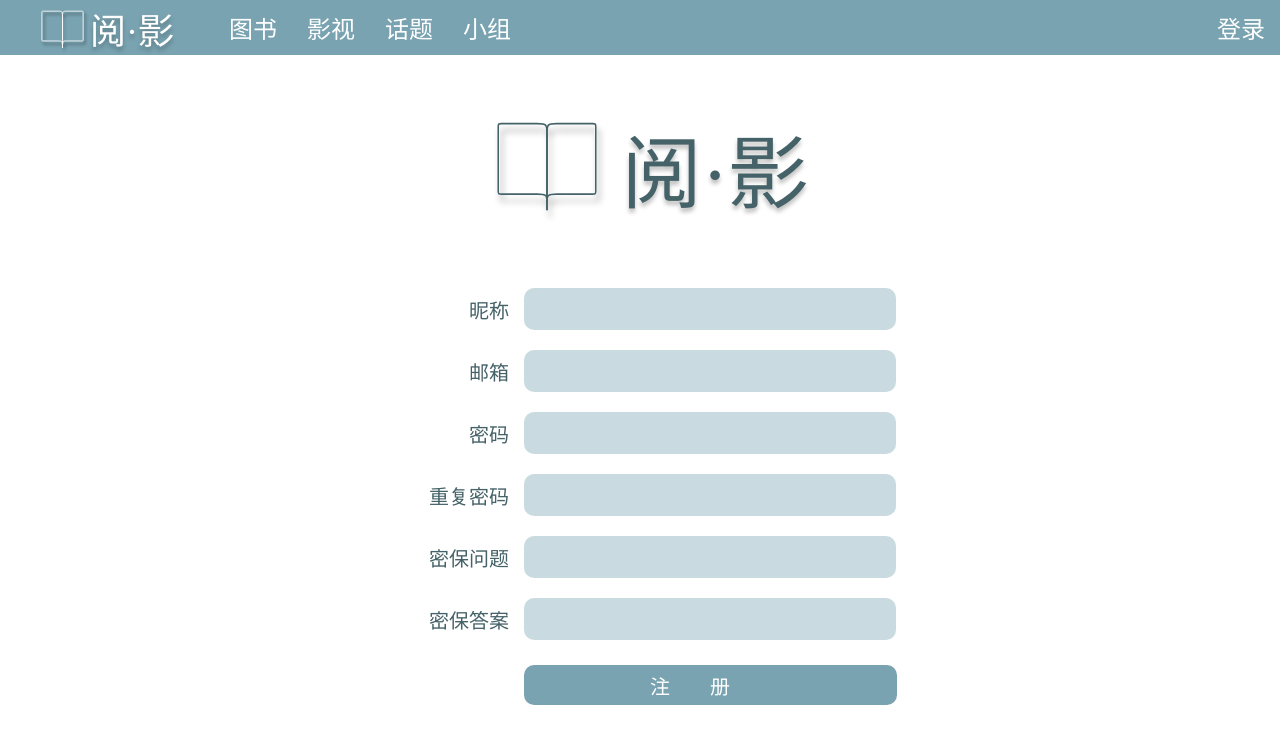
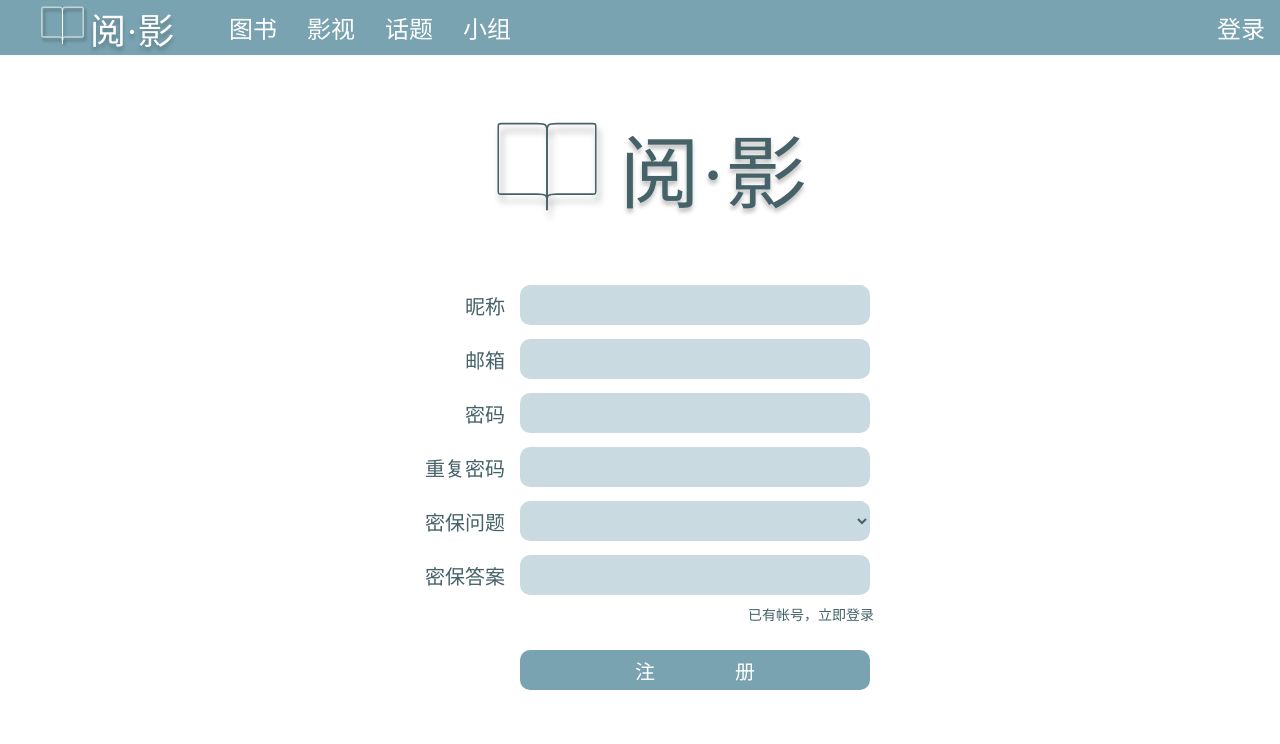
Before and after one commit to CheangFouSUY/web-yueying, a Vue app: page /register in a window 1280 px wide. Shown: the top 744 px of the page. Built offline with nearby package versions, Linux system fonts and the light colour scheme.

Commit message:
register done

```diff
--- a/src/components/Header.vue
+++ b/src/components/Header.vue
@@ -24,6 +24,7 @@ export default {
     width: 55px;
     float: left;
     margin-left: 30px;
+    margin-top: -4px;
 }
 
 #logoName{
@@ -36,7 +37,6 @@ export default {
 }
 .nav{
     height: 55px;
-    /* padding: 5px; */
     font-size: 24px;
     background-color: #79A3B1;
 }
@@ -49,7 +49,6 @@ a{
     height: 35px;
     /* outline: 1px black solid; */
     margin: auto ;
-    /* margin-top: 20px; */
     padding: 10px 15px;
     padding-right: 15px;
     color: white;
--- a/src/views/Register.vue
+++ b/src/views/Register.vue
@@ -24,28 +24,28 @@
             </div>
             <div>
                 <span>密保问题</span>
-                <form action="">
-                    <input list="securityQuestions" name="securityQuestion">
-                    <datalist id="securityQuestions">
-                        <option value="您最喜欢的颜色是？"></option>
-                        <option value="您最讨厌的食物？"></option>
-                        <option value="您的最要好闺蜜/兄弟是？"></option>
-                        <option value="您的爱好是？"></option>
-                        <option value="您的初恋是？"></option>
-                    </datalist>
-                </form>
+                <select id="sQuestion" name="sQuestion">
+                    <option style="display: none"></option>
+                    <option value="colour">您最喜欢的颜色是？</option>
+                    <option value="food">您最讨厌的食物？</option>
+                    <option value="friend">您的最要好闺蜜/兄弟是？</option>
+                    <option value="hobby">您的爱好是？</option>
+                    <option value="love">您的初恋是？</option>
+                </select>
             </div>
             <div>
                 <span>密保答案</span>
                 <input type="text">
             </div>
+            <button id="goLogin" @click='Login'>已有帐号，立即登录</button>
             <div>
                 <span></span>
-                <button>注册</button>
+                <button id="submit" @click="Submit">注册</button>
             </div>
         </div>
     </div>
 </template>
+
 <script>
 import Header from '@/components/Header.vue'
 
@@ -53,6 +53,14 @@ export default {
     name:'Register',
     components:{
         Header
+    },
+    methods:{
+        Login(){
+            this.$router.push('/login');
+        },
+        Submit(){
+            this.$router.push('/register');
+        }
     }
 }
 </script>
@@ -62,14 +70,12 @@ export default {
     width: 350px;
     margin: auto;
 }
-
 #logoBook{
     display: inline-block;
     vertical-align: middle;
     width: 130px;
-    margin: auto 10px;
+    margin: auto 8px;
 }
-
 h1{
     display: inline-block;
     vertical-align: middle;
@@ -79,19 +85,17 @@ h1{
     text-shadow: 0px 4px 4px rgba(0, 0, 0, 0.25);
 }
 
-input:focus{
+input:focus, select:hover{
     background-color: rgba(121, 163, 177, 0.6);
     outline: none;
     box-shadow: 0px 0px 10px rgba(0, 0, 0, 0.25);
 }
-
-input:hover{
+input:hover, select:hover{
     background-color: rgba(121, 163, 177, 0.6);
 }
-
-input{
+input, #sQuestion{
     display: inline-block;
-    margin: 10px auto;
+    margin: 7px auto;
     height: 40px;
     width: 350px;
     padding-left: 20px;
@@ -101,41 +105,74 @@ input{
     color: #456268;
     font-size: 20px;
     vertical-align: middle;
+    box-sizing: border-box;
+    -webkit-border-sizing: border-box;
+    -moz-border-sizing: border-box;
 }
 
-select{
+#sQuestion{
+    font-family: "Microsoft JhengHei", 微软正黑体, "Microsoft YaHei", 微软雅黑;
+    color: #456268;
+    outline: none;
+}
+#sQuestion option{
     background-color: white;
 }
 
-form{
-    display: inline-block;
+#goLogin{
+    width: 480px;
+    margin: 0 auto;
+    text-align: right;
+    font-size: 14px;
+    color: #456268;
+    border: none;
+    background: none;
+}
+#goLogin:hover{
+    color: rgba(121, 163, 177, 0.6);
 }
 
-button{
+#submit{
     height: 40px;
-    width: 373px;
-    margin: 15px auto;
+    width: 350px;
+    margin: 25px auto;
     background-color: #79A3B1;
     border: none;
     color: white;
     font-size: 20px;
     border-radius: 10px;
-    letter-spacing: 2em;
+    letter-spacing: 4em;
+    text-indent: 4em;
+    text-align: center;
+}
+#submit:hover{
+    background-color: rgba(121, 163, 177, 0.6);
 }
 
+button{
+    font-family: "Microsoft JhengHei", 微软正黑体, "Microsoft YaHei", 微软雅黑;
+    cursor: pointer;
+}
+
+/* #registerBox div{
+    outline: 1px black solid;
+} */
+
 #registerBox span{
-    width: 110px;
+    width: 80px;
     display: inline-block;
     color: #456268;
     margin: auto 15px auto ;
     vertical-align: middle;
     text-align: right;
+    /* outline: 1px black solid; */
 }
 
 #registerBox{
-    height: 700px;
+    width: 600px;
+    margin: 0 auto;
     text-align: center;
     font-size: 20px;
-    /* background-color: aquamarine; */
+    /* outline: 1px black solid; */
 }
 </style>
```
